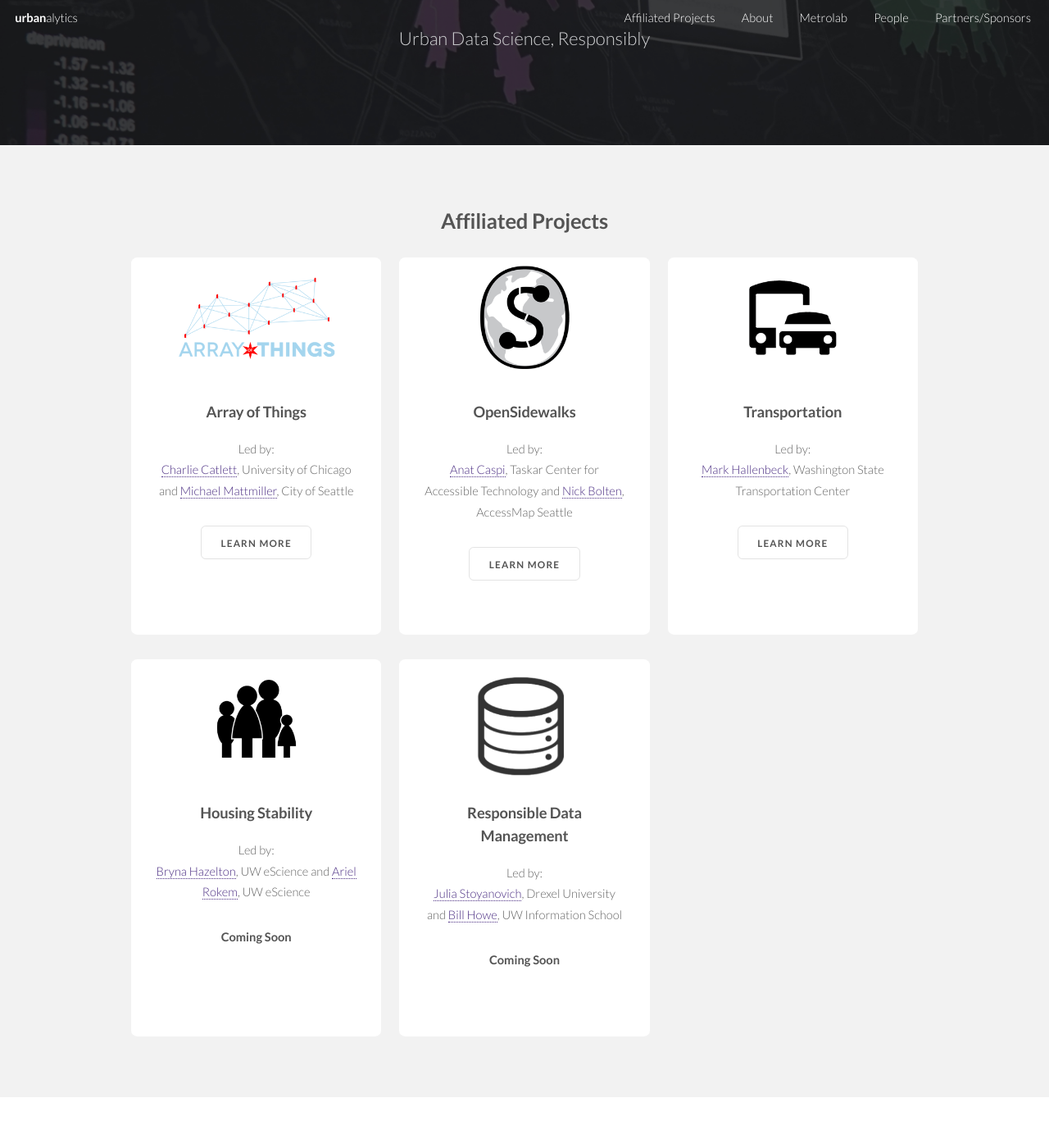
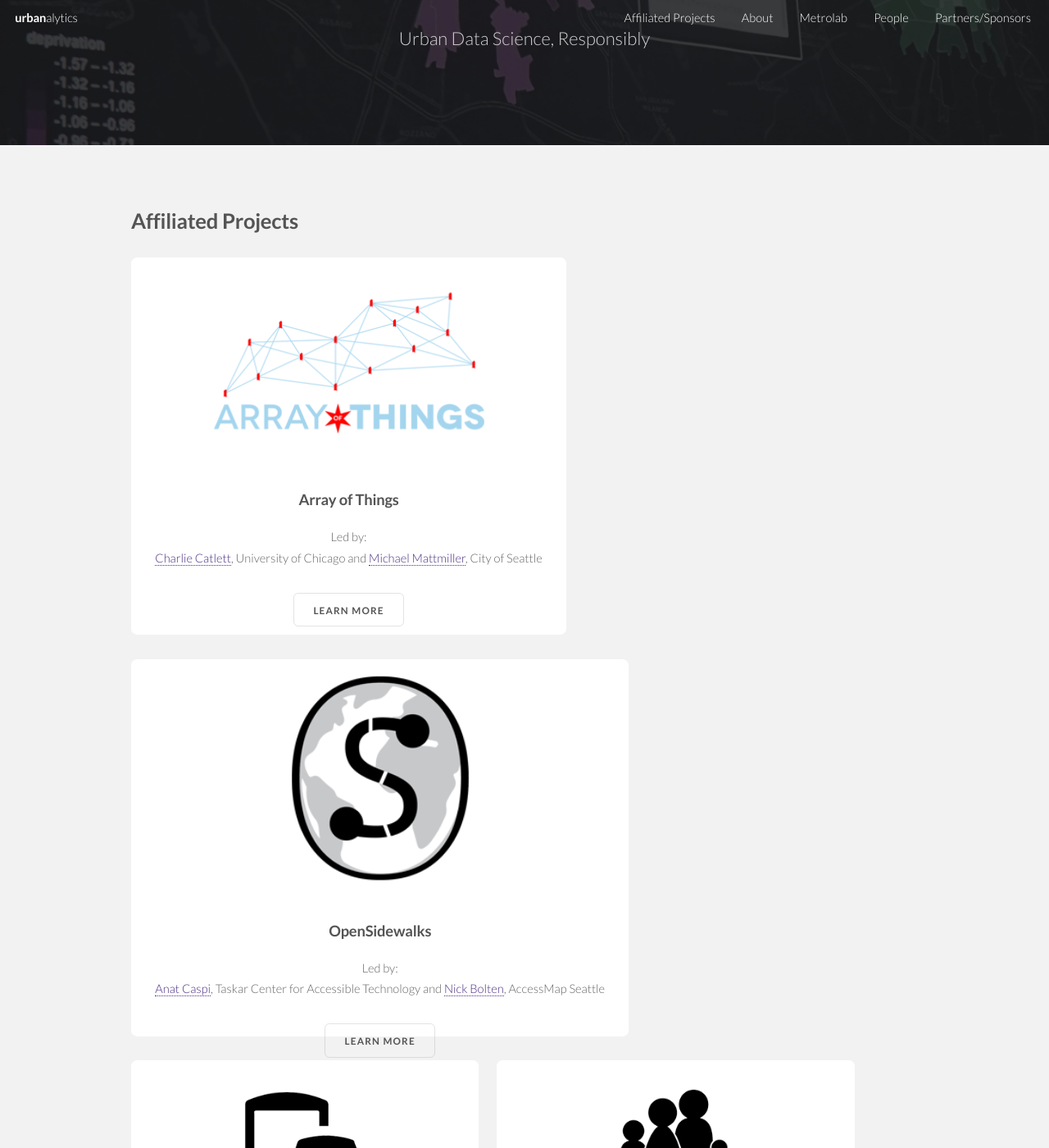
Before and after one commit to avantichande/urbanalytics.github.io, a Jekyll site: the page built from index.md, in a window 1280 px wide and 1400 px high, scrolled down 212 px. Shown: the whole window at 82% size. Built offline with Jekyll 4.4.1, drawn with Linux system fonts in a browser that asks for light colours.

Commit message:
Add files via upload

```diff
--- a/_includes/projects.html
+++ b/_includes/projects.html
@@ -1,10 +1,10 @@
 <!-- Affiliated Projects e -->
-		<section id="projects" class="wrapper style1 align-center">
+		<section id="projects" class="wrapper style1">
 			<div class="container">
 					<h2>Affiliated Projects</h2>
 				<div class="row">
 					{% for post in site.categories.projects %}
-					<div class="4u 6u$(2) 12u$(3)">
+					<div class="{{ post.layout }}">
 						<article class="box post project">
 							<a href="{{ post.link }}" class="image fit"><img src="images/{{ post.img }}" alt="{{ post.alt }}" /></a>
 							<h3>{{ post.name }}</h3>
--- a/css/style.css
+++ b/css/style.css
@@ -447,11 +447,13 @@ Custom
 		}
 		.box.post.project{
 			min-height:460px;
+			max-height:460px;
 		}
 		#people .box.post{
 			padding-top:50px;
 			background-color:#f2f2f2;
-			max-height:385px;
+			max-height:380px;
+			min-height:375px;
 		}
 		.box.post {
 			margin-left: auto;
```
